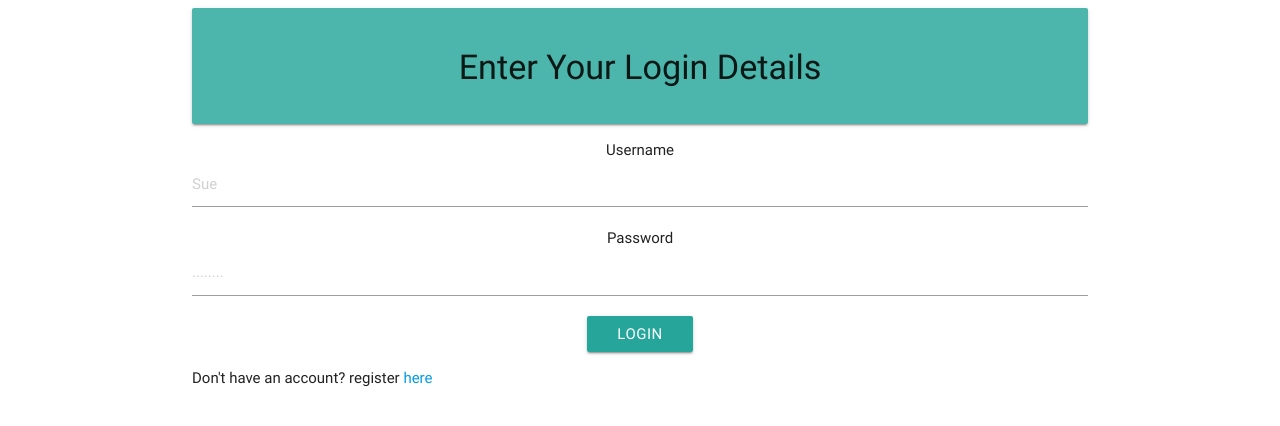
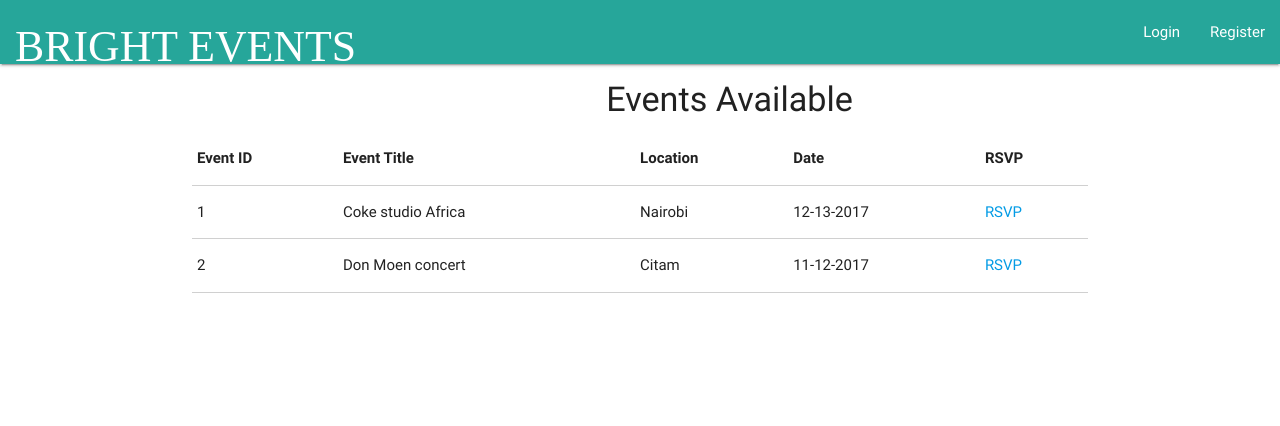
Before and after one commit to Mwiberi/bright-events, a Flask app: page / in a window 1280 px wide. Shown: the top 426 px of the page. Run offline with Flask 2, Linux system fonts and the light colour scheme; some libraries are stand-ins or nearby versions.

Commit message:
create a betterhome page

```diff
--- /dev/null
+++ b/app/templates/events.html
@@ -0,0 +1,92 @@
+<!DOCTYPE html>
+  <html>
+    <head>
+      <!-- Compiled and minified CSS -->
+        <link rel="stylesheet" href="https://cdnjs.cloudflare.com/ajax/libs/materialize/0.100.2/css/materialize.min.css">
+      <!--Import Google Icon Font-->
+        <link href="https://fonts.googleapis.com/icon?family=Material+Icons" rel="stylesheet">
+      <!--Import materialize.css-->
+        <link type="text/css" rel="stylesheet" href="materialize/css/materialize.min.css"  media="screen,projection"/>
+
+      <!--Let browser know website is optimized for mobile-->
+      <meta name="viewport" content="width=device-width, initial-scale=1.0"/>
+
+      <style>
+      .nav-wrapper {
+          background-color: rgb(38,166,154) !important;
+            }
+  h3 {
+    font-family: Lucida Calligraphy;
+  }
+  </style>
+    </head>
+    <nav>
+    <div class="nav-wrapper">
+      <!-- Disable the logo part for now-->
+
+   <!-- <a href="index.html" class="brand-logo left"><img class="circle responsive-img" id="logo" src="Bright-Events.jpg"/></a>-->
+      <ul class="right hide-on-med-and-down">
+
+        <li><a href='/brightEvents/api/v1/auth/login'>Login</a></li>
+        <li><a href='/brightEvents/api/v1/auth/register'>Register</a></li>
+
+    </ul>
+    <ul>
+    <li><a href='/'><h3 class="center-align"> BRIGHT EVENTS </h3></a>
+    </ul>
+    </div>
+  </nav>
+
+    <body>
+
+        <div class="container">
+            <div class="column">
+            <form>
+
+                <div><h4 class="center-align">Events Available</h4></div>
+
+        <div class="#ff3d00 deep-orange accent-3">
+        </div>
+
+	<!--A table to display the events in a tabular manner-->
+
+<table class="bordered" >
+        <thead>
+          <tr>
+            <th>Event ID </th>
+            <th>Event Title </th>
+            <th>Location </th>
+            <th>Date </th>
+            <th>RSVP </th>
+
+
+          </tr>
+        </thead>
+
+        <tbody>{% for event in result %}
+
+            <tr>
+            <td>{{ event.eventID }}</td>
+            <td>{{ event.eventName }}</td>
+            <td>{{ event.location }}</td>
+            <td>{{ event.date }}</td>
+            <td><a href='/brightEvents/api/v1/events/<int:eventID>/rsvp' , methods=['POST']>RSVP</td>
+
+
+          </tr>
+          {% endfor %}
+
+        </tbody>
+      </table>
+
+    <form>
+        </div>
+
+
+        <!-- Compiled and minified JavaScript -->
+  <script src="https://cdnjs.cloudflare.com/ajax/libs/materialize/0.100.2/js/materialize.min.js"></script>
+      <!--Import jQuery before materialize.js-->
+      <script type="text/javascript" src="https://code.jquery.com/jquery-3.2.1.min.js"></script>
+      <script type="text/javascript" src="materialize/js/materialize.min.js"></script>
+    </body>
+  </html>
--- a/app/templates/index.html
+++ b/app/templates/index.html
@@ -54,8 +54,6 @@
       <div class="container valign center">
             <div class="column">
             <form action="/brightEvents/api/v1/events" method="POST">
-        <div><h1>BRIGHT EVENTS</h1>
-        </div>
         <div><h4>Create Your Event Below</h4>
         </div>
         <div class="#ff3d00 deep-orange accent-3">
--- a/app/views.py
+++ b/app/views.py
@@ -92,7 +92,7 @@ def getLoginDetails():
 @app.route('/')
 def home():
     if not session.get('logged_in'):
-        return render_template('user_login.html')
+        return render_template('events.html', result=events)
     else:
         return render_template('index.html')
 
```
